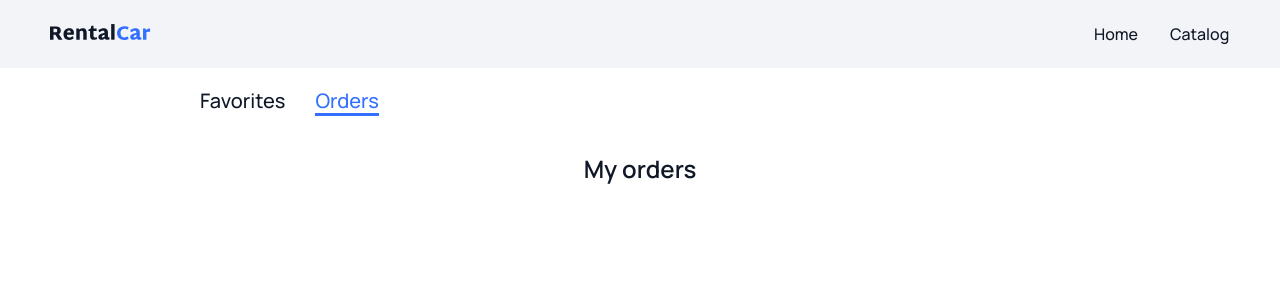
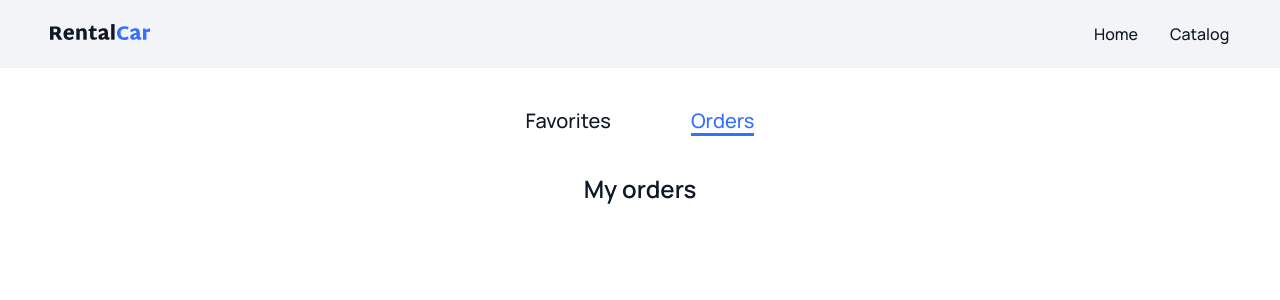
Before and after one commit to Mykhajlo-Berezhnyj/RentalCar, a React (Vite) app: page /orders in a window 1280 px wide. Shown: the top 300 px of the page. Built offline with nearby package versions, Linux system fonts and the light colour scheme.

Commit message:
change profile page

```diff
--- a/src/Page/FavoritesPage/FavoritesPage.module.css
+++ b/src/Page/FavoritesPage/FavoritesPage.module.css
@@ -4,3 +4,9 @@
     text-wrap: wrap;
     display: inline-block;
 }
+
+/* .sectionFav {
+    display: flex;
+    flex-direction: column;
+    justify-content: left;
+} */
--- a/src/Page/OrdersPage/OrdersPage.jsx
+++ /dev/null
@@ -1,51 +0,0 @@
-import { useSelector } from "react-redux";
-import { selectOrders } from "../../redux/orders/selectors";
-import css from "./OrdersPage.module.css";
-import Container from "../../components/Container/Container";
-import { Button } from "../../components/Button/Button";
-import { useNavigate } from "react-router-dom";
-import UserBar from "../../components/UserBar/UserBar";
-
-export default function OrdersPage() {
-  const navigate = useNavigate();
-  const orders = useSelector(selectOrders);
-
-  return (
-    <div>
-      <UserBar />
-      <div className={css.sectionList}>
-        <Container className={css.wrapList}>
-          <h2 className={css.title}>My orders</h2>
-          <ul className={css.orderList}>
-            {orders.map((order, index) => (
-              <li key={index} className={css.orderCard}>
-                <strong>Order number: </strong>
-                {order._id}
-                <strong>Car Id: </strong>
-                {order.carId}
-                <strong>Booking date:</strong>
-                {order.bookingDate}
-                <strong>Order confirmed:</strong>{" "}
-                <span style={{ color: order.isConfirmed ? "green" : "red" }}>
-                  {order.isConfirmed ? "Yes" : "No"}
-                </span>
-                <strong>Order created:</strong>
-                {order.createdAt}
-                <Button
-                  size="btnFillLarge"
-                  className={css.orderDetails}
-                  aria-label="Go to detail order page"
-                  onClick={() => {
-                    navigate(`/orders/${order.carId}/${order._id}`);
-                  }}
-                >
-                  Order details
-                </Button>
-              </li>
-            ))}
-          </ul>
-        </Container>
-      </div>
-    </div>
-  );
-}
--- /dev/null
+++ b/src/Page/ProfilePage/ProfilePage.jsx
@@ -0,0 +1,32 @@
+import { useSelector } from "react-redux";
+import { selectOrders } from "../../redux/orders/selectors";
+import css from "./ProfilePage.module.css";
+import Container from "../../components/Container/Container";
+import { useLocation } from "react-router-dom";
+import UserBar from "../../components/UserBar/UserBar";
+import { selectFavorites } from "../../redux/cars/selectors";
+import OrderList from "../../components/OrdersList/OrdersList";
+import CardList from "../../components/CarList/CarList";
+
+export default function ProfilePage() {
+  const orders = useSelector(selectOrders);
+  const favorites = useSelector(selectFavorites);
+  const location = useLocation();
+  const isFavorites = location.pathname.includes("favorites");
+  const isOrders = location.pathname.includes("orders");
+
+  return (
+    <Container >
+      <div className={css.Wrapper} >
+        <UserBar />
+        {isFavorites &&
+          (favorites.length === 0 ? (
+            <p className={css.noCars}>No cars found. You have no favorites </p>
+          ) : (
+            <CardList cars={favorites} />
+          ))}
+        {isOrders && <OrderList orders={orders} />}
+      </div>
+    </Container>
+  );
+}
--- /dev/null
+++ b/src/Page/ProfilePage/ProfilePage.module.css
@@ -0,0 +1,7 @@
+.Wrapper {
+  display: flex;
+  justify-content: center;
+  align-items: center;
+  flex-direction: column;
+  padding: 20px;
+}
--- a/src/components/App/App.jsx
+++ b/src/components/App/App.jsx
@@ -5,9 +5,8 @@ import { Route, Routes } from "react-router-dom";
 import { ToastContainer } from "react-toastify";
 import NotFoundPage from "../../Page/NotFoundPage/NotFoundPage.jsx";
 import Loader from "../Loader/Loader.jsx";
-import OrdersPage from "../../Page/OrdersPage/OrdersPage.jsx";
 import ScrollToTop from "../ScrollToTop/ScrollToTop.jsx";
-import FavoritesPage from "../../Page/FavoritesPage/FavoritesPage.jsx";
+import ProfilePage from "../../Page/ProfilePage/ProfilePage.jsx";
 
 const HomePage = lazy(() => import("../../Page/HomePage/HomePage"));
 const CatalogPage = lazy(() => import("../../Page/CatalogPage/CatalogPage"));
@@ -23,9 +22,9 @@ function App() {
             <Route path="/" element={<HomePage />} />
             <Route path="/catalog" element={<CatalogPage />} />
             <Route path="/catalog/:carId" element={<DetailsPage />} />
-            <Route path="/orders" element={<OrdersPage />} />
+            <Route path="/orders" element={<ProfilePage />} />
             <Route path="/orders/:carId/:orderId" element={<DetailsPage />} />
-            <Route path="/favorites" element={<FavoritesPage />} />
+            <Route path="/favorites" element={<ProfilePage />} />
             <Route path="*" element={<NotFoundPage />} />
           </Routes>
         </Suspense>
--- a/src/components/BookingForm/BookingForm.jsx
+++ b/src/components/BookingForm/BookingForm.jsx
@@ -90,7 +90,7 @@ export default function BookingForm({ carId }) {
               aria-label="Email"
             />
             <ErrorPlaceholder name="email" />
-
+            {isLoading && <Loader />}
             <DatePickerField
               className={css.field}
               name="bookingDate"
@@ -119,7 +119,6 @@ export default function BookingForm({ carId }) {
           </Form>
         )}
       </Formik>
-      {isLoading && <Loader />}
     </div>
   );
 }
--- /dev/null
+++ b/src/components/OrdersList/OrdersList.jsx
@@ -0,0 +1,43 @@
+import { useNavigate } from "react-router-dom";
+import css from "./OrdersList.module.css";
+import { Button } from "../Button/Button";
+
+export default function OrderList({ orders }) {
+  const navigate = useNavigate();
+
+  return (
+    <div className={css.sectionList}>
+      <div className={css.wrapList}>
+        <h2 className={css.title}>My orders</h2>
+        <ul className={css.orderList}>
+          {orders.map((order, index) => (
+            <li key={index} className={css.orderCard}>
+              <strong>Order number: </strong>
+              {order._id}
+              <strong>Car Id: </strong>
+              {order.carId}
+              <strong>Booking date:</strong>
+              {order.bookingDate}
+              <strong>Order confirmed:</strong>{" "}
+              <span style={{ color: order.isConfirmed ? "green" : "red" }}>
+                {order.isConfirmed ? "Yes" : "No"}
+              </span>
+              <strong>Order created:</strong>
+              {order.createdAt}
+              <Button
+                size="btnFillLarge"
+                className={css.orderDetails}
+                aria-label="Go to detail order page"
+                onClick={() => {
+                  navigate(`/orders/${order.carId}/${order._id}`);
+                }}
+              >
+                Order details
+              </Button>
+            </li>
+          ))}
+        </ul>
+      </div>
+    </div>
+  );
+}
--- a/src/Page/OrdersPage/OrdersPage.module.css
+++ b/src/components/OrdersList/OrdersList.module.css
@@ -6,7 +6,7 @@
 
 .wrapList {
   display: flex;
-  justify-content: center;
+  justify-content: left;
   flex-direction: column;
   gap: 20px;
 }
--- a/src/components/UserBar/UserBar.module.css
+++ b/src/components/UserBar/UserBar.module.css
@@ -1,7 +1,7 @@
 .userBar {
   display: flex;
-  gap: 30px;
-  padding: 0px 60px;
+  gap: 80px;
+  padding: 20px;
 
   @media (min-width: 768px) {
     padding: 20px 200px;
```
Also changed, not shown: 1 other file (tests, documents, lock files or other folders).
